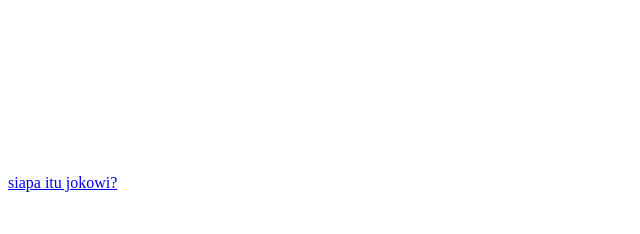
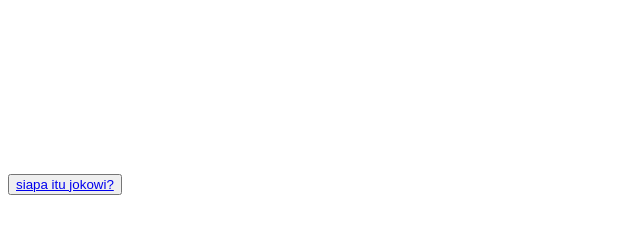
Before and after one commit to abra089/WEB-SEDERHANA, a plain HTML site: page index.html in a window 1280 px wide. Shown: the whole page, without its empty margins (0-640 px from the left). Drawn offline with Linux system fonts and the light colour scheme.

Commit message:
Update index.html

```diff
--- a/index.html
+++ b/index.html
@@ -42,7 +42,7 @@
  </script>
 
 
-<a href="bapak_jokowi.html">siapa itu jokowi?</a>
+<button><a href="bapak_jokowi.html">siapa itu jokowi?</a></button>
 
 
 </body>
```
